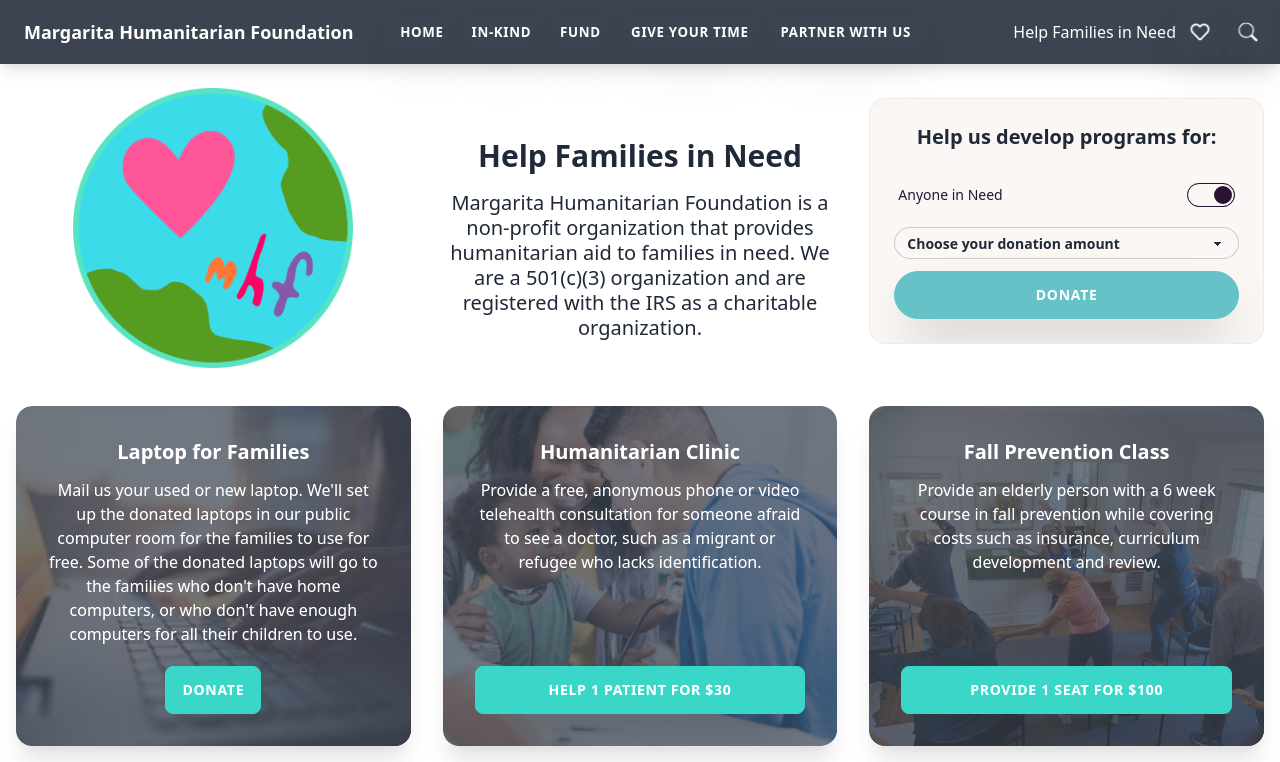
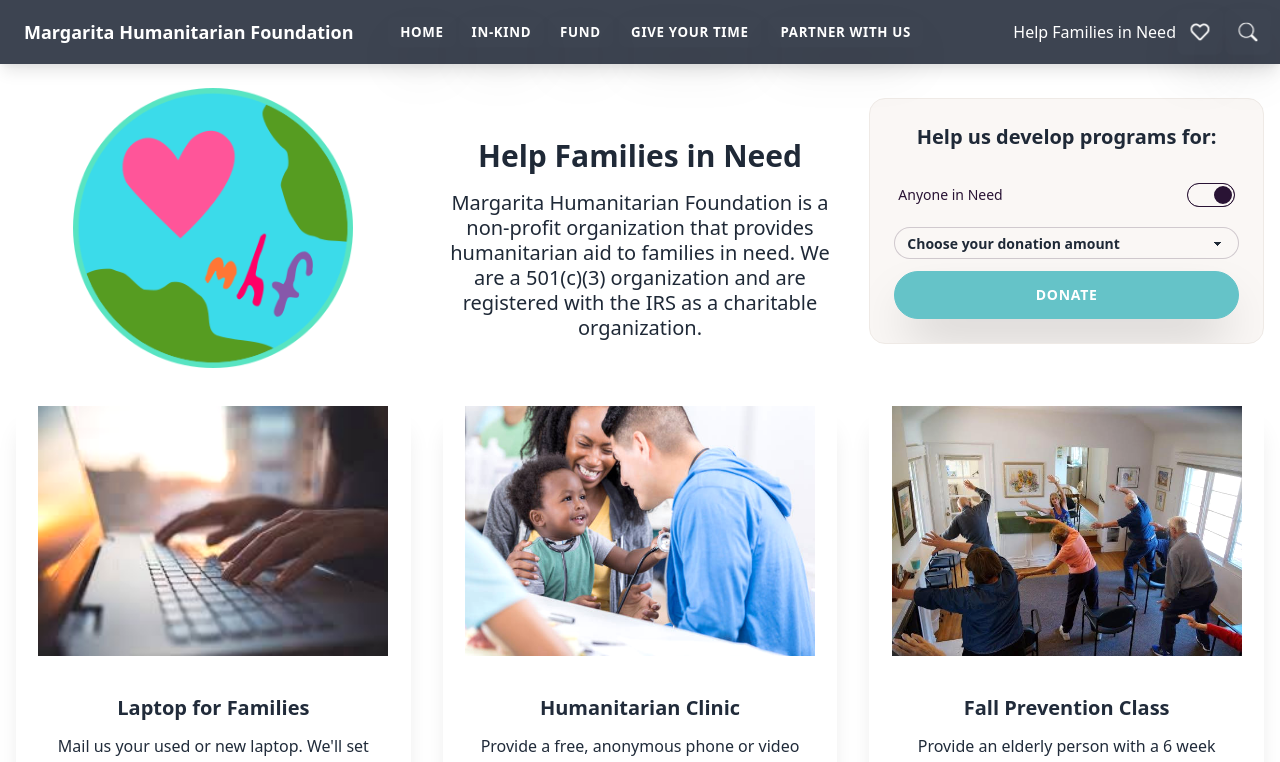
Before and after one commit to margaritahumanitarian/helpafamily, a Next.js app: page / in a window 1280 px wide. Shown: the top 762 px of the page. Built offline with nearby package versions, Linux system fonts and the light colour scheme.

Commit message:
card design amde readable

```diff
--- a/components/Card.js
+++ b/components/Card.js
@@ -5,13 +5,15 @@ import clsx from 'clsx';
 
 function Card({ backgroundImageSource, backgroundImageAltText, children }) {
   return (
-    <div className="card filter brightness-105 shadow-xl image-full">
+    <div className="card filter brightness-105 shadow-xl">
       {backgroundImageSource && (
         <figure>
           <Image
             alt={backgroundImageAltText}
-            layout="fill"
+            layout="fixed"
             src={backgroundImageSource}
+            width="350"
+            height="250"
           />
         </figure>
       )}
```
